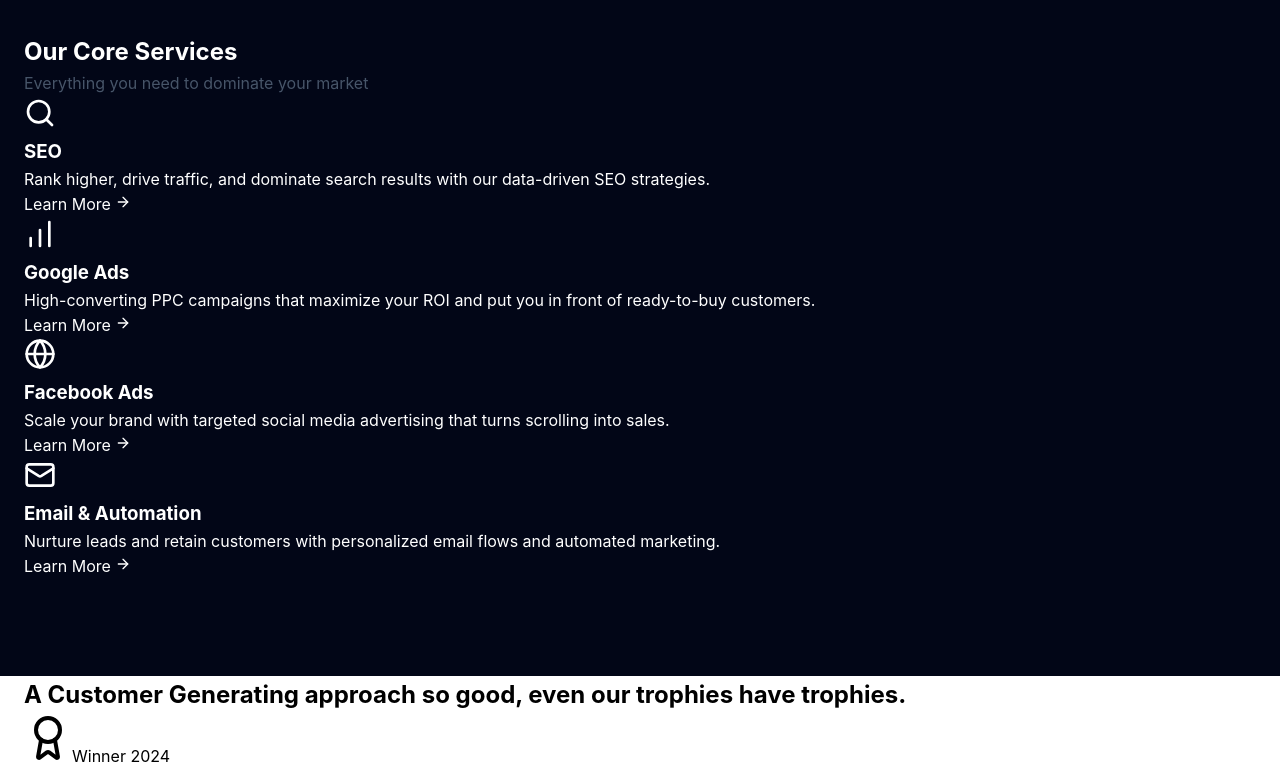
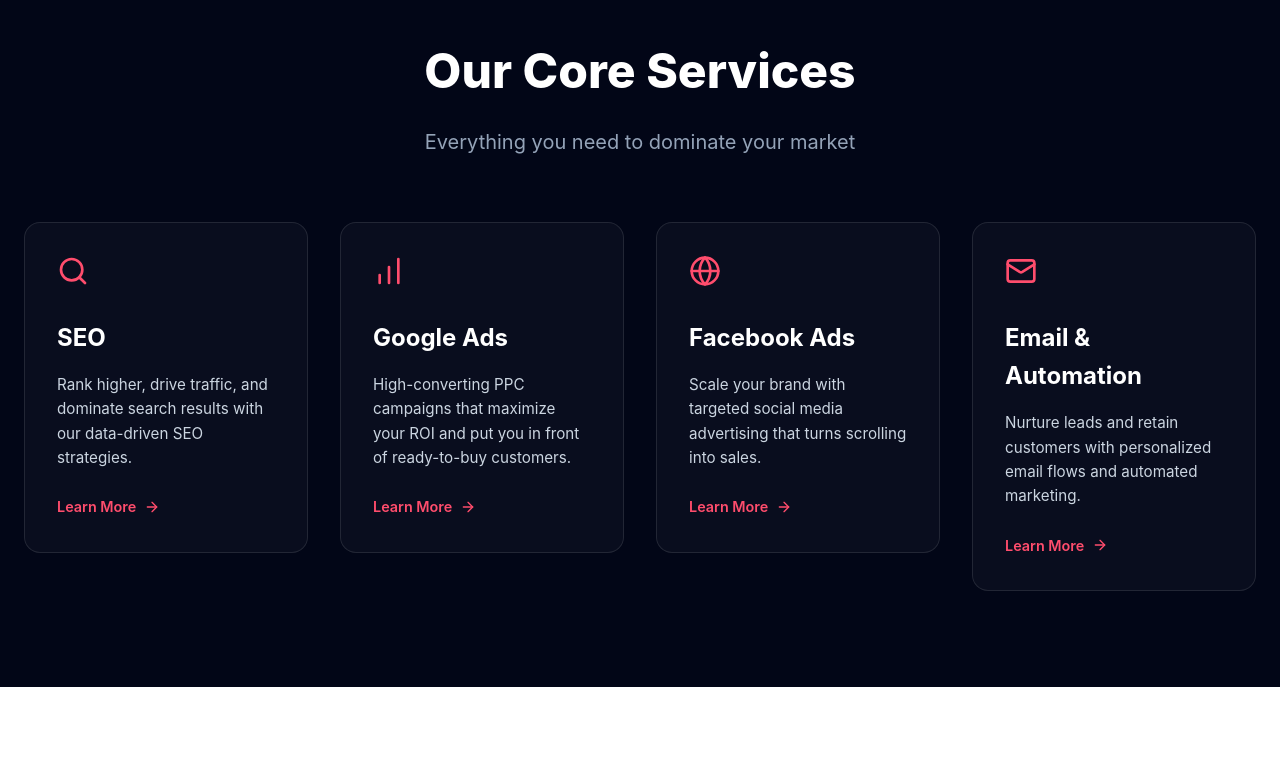
Before and after one commit to Fazilfazi991/redshark, a React (Vite) app: page /landing in a window 1280 px wide. Shown: the part 2080-2860 px from the top of the page. Built offline with nearby package versions, Linux system fonts and the light colour scheme.

Commit message:
feat: Make Landing Page mobile responsive

```diff
--- a/src/pages/LandingPage.css
+++ b/src/pages/LandingPage.css
@@ -434,4 +434,219 @@
     color: white;
 }
 
-/* ... rest of styles ... */
+.landing-section-header {
+    text-align: center;
+    max-width: 800px;
+    margin: 0 auto 4rem;
+}
+
+.landing-section-header h2 {
+    font-size: 3rem;
+    font-weight: 800;
+    margin-bottom: 1rem;
+    color: white;
+}
+
+.landing-section-header .text-muted {
+    font-size: 1.25rem;
+    color: #94a3b8;
+}
+
+.landing-services-grid {
+    display: grid;
+    grid-template-columns: repeat(4, 1fr);
+    gap: 2rem;
+}
+
+.landing-service-card {
+    background: rgba(255, 255, 255, 0.03);
+    border: 1px solid rgba(255, 255, 255, 0.1);
+    padding: 2rem;
+    border-radius: 16px;
+    transition: all 0.3s ease;
+}
+
+.landing-service-card:hover {
+    background: rgba(255, 255, 255, 0.06);
+    transform: translateY(-5px);
+    border-color: rgba(255, 255, 255, 0.2);
+}
+
+.l-service-icon {
+    color: #ff4d6d;
+    margin-bottom: 1.5rem;
+}
+
+.landing-service-card h3 {
+    font-size: 1.5rem;
+    font-weight: 700;
+    margin-bottom: 1rem;
+    color: white;
+}
+
+.landing-service-card p {
+    color: #cbd5e1;
+    font-size: 0.95rem;
+    line-height: 1.6;
+    margin-bottom: 1.5rem;
+}
+
+.landing-link {
+    display: inline-flex;
+    align-items: center;
+    gap: 0.5rem;
+    color: #ff4d6d;
+    font-weight: 600;
+    font-size: 0.9rem;
+    text-decoration: none;
+    transition: gap 0.2s ease;
+}
+
+.landing-link:hover {
+    gap: 0.8rem;
+    color: #ff3355;
+}
+
+/* Trust / Awards Section */
+.landing-trust {
+    padding: 6rem 0;
+    background: #ffffff;
+    text-align: center;
+}
+
+.landing-trust h2 {
+    font-size: 2.5rem;
+    max-width: 800px;
+    margin: 0 auto 4rem;
+    line-height: 1.3;
+    font-weight: 800;
+    color: #020617;
+}
+
+.awards-grid {
+    display: flex;
+    justify-content: center;
+    gap: 4rem;
+    flex-wrap: wrap;
+}
+
+.award-item {
+    display: flex;
+    flex-direction: column;
+    align-items: center;
+    gap: 1rem;
+}
+
+.award-icon {
+    color: #f59e0b;
+    /* Gold */
+}
+
+.award-text {
+    font-weight: 700;
+    font-size: 1.1rem;
+    color: #1e293b;
+}
+
+/* FAQ Section */
+.landing-faq {
+    background: #f8fafc;
+    padding: 4rem 0;
+}
+
+
+/* --- MOBILE RESPONSIVENESS --- */
+@media (max-width: 1024px) {
+    .landing-services-grid {
+        grid-template-columns: repeat(2, 1fr);
+    }
+}
+
+@media (max-width: 768px) {
+    .landing-hero {
+        padding: 8rem 0 4rem;
+        min-height: auto;
+    }
+
+    .landing-hero h1 {
+        font-size: 3.5rem;
+    }
+
+    .landing-hero p {
+        font-size: 1.2rem;
+    }
+
+    .landing-section-header h2 {
+        font-size: 2.5rem;
+    }
+
+    .landing-trust h2 {
+        font-size: 2rem;
+    }
+
+    .awards-grid {
+        gap: 2rem;
+    }
+
+    /* Floating elements hide on tablet/mobile to remove clutter */
+    .floating-element {
+        display: none;
+    }
+}
+
+@media (max-width: 640px) {
+    .landing-services-grid {
+        grid-template-columns: 1fr;
+    }
+
+    .landing-hero-content {
+        padding: 0 1rem;
+    }
+
+    .landing-cta-group {
+        flex-direction: column;
+        width: 100%;
+        max-width: 320px;
+        margin: 0 auto 3rem;
+    }
+
+    .btn-landing-primary,
+    .btn-landing-secondary {
+        width: 100%;
+        text-align: center;
+        justify-content: center;
+    }
+}
+
+@media (max-width: 480px) {
+    .landing-hero {
+        padding: 6rem 0 3rem;
+    }
+
+    .landing-hero h1 {
+        font-size: 2.5rem;
+    }
+
+    .landing-hero p {
+        font-size: 1.1rem;
+        margin-bottom: 2rem;
+    }
+
+    /* Adjust orbit for very small screens */
+    .growth-diagram,
+    .visual-orbit-container {
+        height: 300px;
+    }
+
+    .orbit-system {
+        transform: scale(0.55);
+    }
+
+    .growth-service-grid {
+        gap: 2rem;
+    }
+
+    .growth-service-left h2 {
+        font-size: 2rem;
+    }
+}
```
